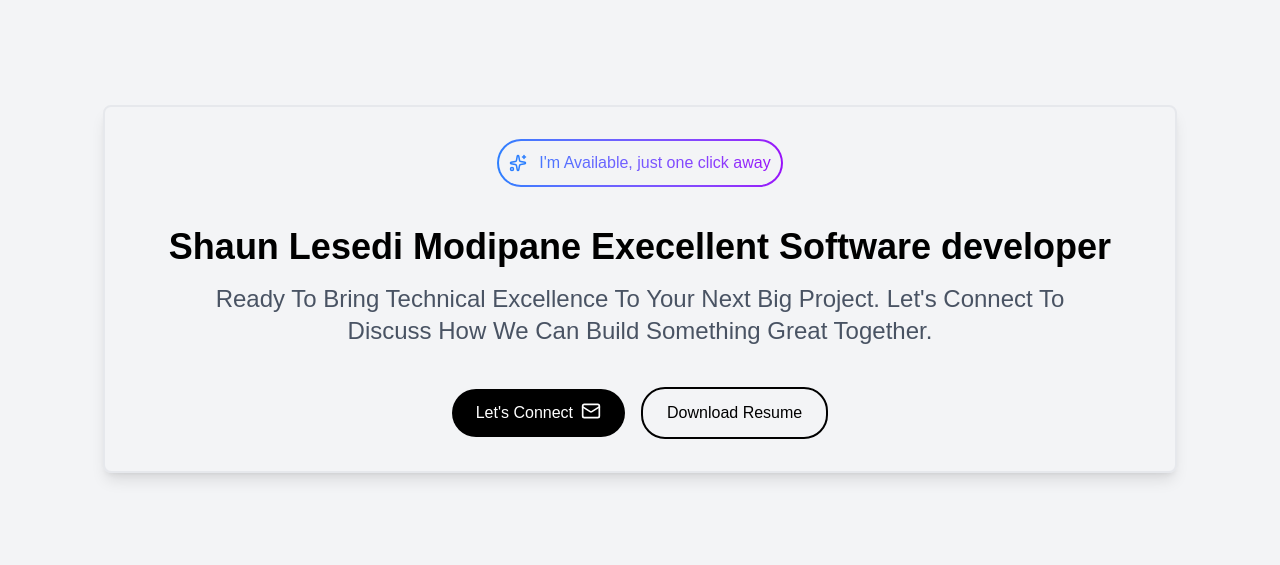
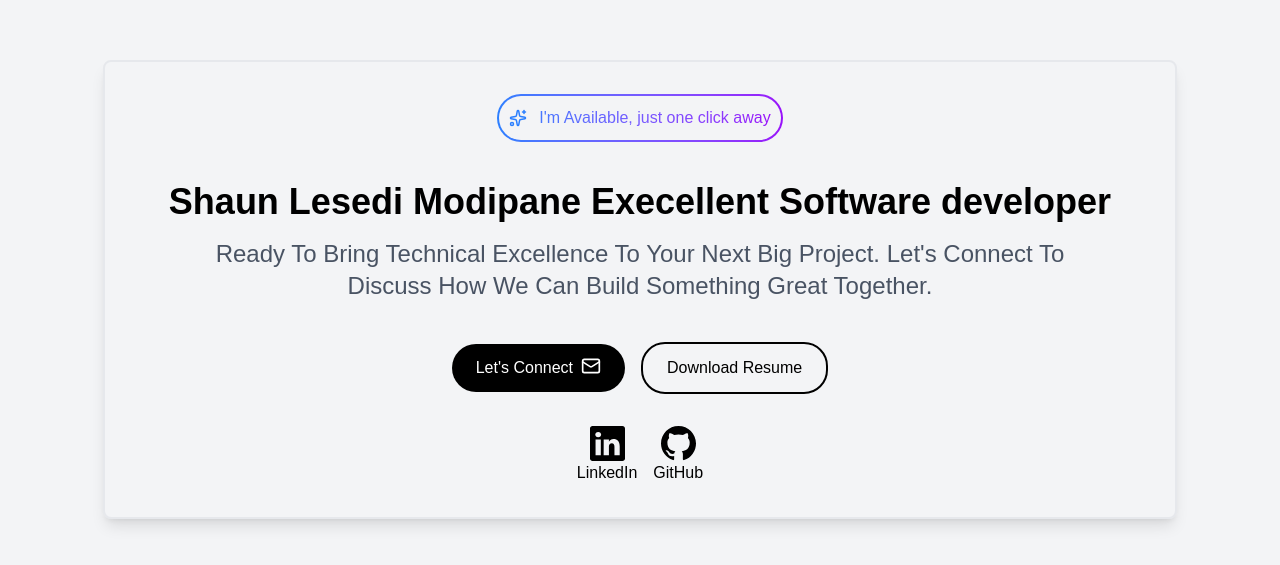
Before and after one commit to LModipane/Portfolio, a Next.js app: page / in a window 1280 px wide. Shown: the part 111-676 px from the top of the page. Built offline with nearby package versions, Linux system fonts and the light colour scheme.

Commit message:
added social links to hero section

```diff
--- a/app/page.tsx
+++ b/app/page.tsx
@@ -1,12 +1,14 @@
 import { Mail, Sparkles } from 'lucide-react';
+import Image from 'next/image';
+import linkinlogo from '../public/linkedin.svg';
+import gitHubLogo from '../public/github.svg';
 
 export default function Home() {
 	return (
 		<main className="h-full w-full bg-gray-100 text-black overflow-scroll">
+			{/* Hero section */}
 			<header className="h-full w-full flex items-center justify-center">
-        {/* Hero section */}
 				<div className="flex flex-col items-center border-2 border-gray-300/40 rounded-lg p-8 shadow-lg">
-
 					{/* Availability Tag */}
 					<div className="rounded-full p-0.5 bg-linear-to-r from-blue-500 to-purple-600 mb-2 animate-gradient">
 						<div className="bg-gray-100 rounded-full p-2">
@@ -37,6 +39,24 @@ export default function Home() {
 							Download Resume
 						</button>
 					</div>
+
+					{/* Social Links */}
+					<div className="flex justify-center mt-8 space-x-4">
+						<a
+							href="https://linkedin.com/in/shaunlesedi"
+							target="_blank"
+							rel="noopener noreferrer"
+							className="text-black hover:text-blue-500 transition-colors duration-300 flex flex-col items-center">
+							<Image src={linkinlogo} alt="Logo" width={35} height={35} /> LinkedIn
+						</a>
+						<a
+							href="https://github.com/shaunlesedi"
+							target="_blank"
+							rel="noopener noreferrer"
+							className="text-black hover:text-gray-500 transition-colors duration-300 flex flex-col items-center">
+							<Image src={gitHubLogo} alt="Logo" width={35} height={35} /> GitHub
+						</a>
+					</div>
 				</div>
 			</header>
 		</main>
```
Also changed, not shown: public/github.svg (added), public/linkedin.svg (added). Lines whose indentation alone changed are shown as unchanged.
